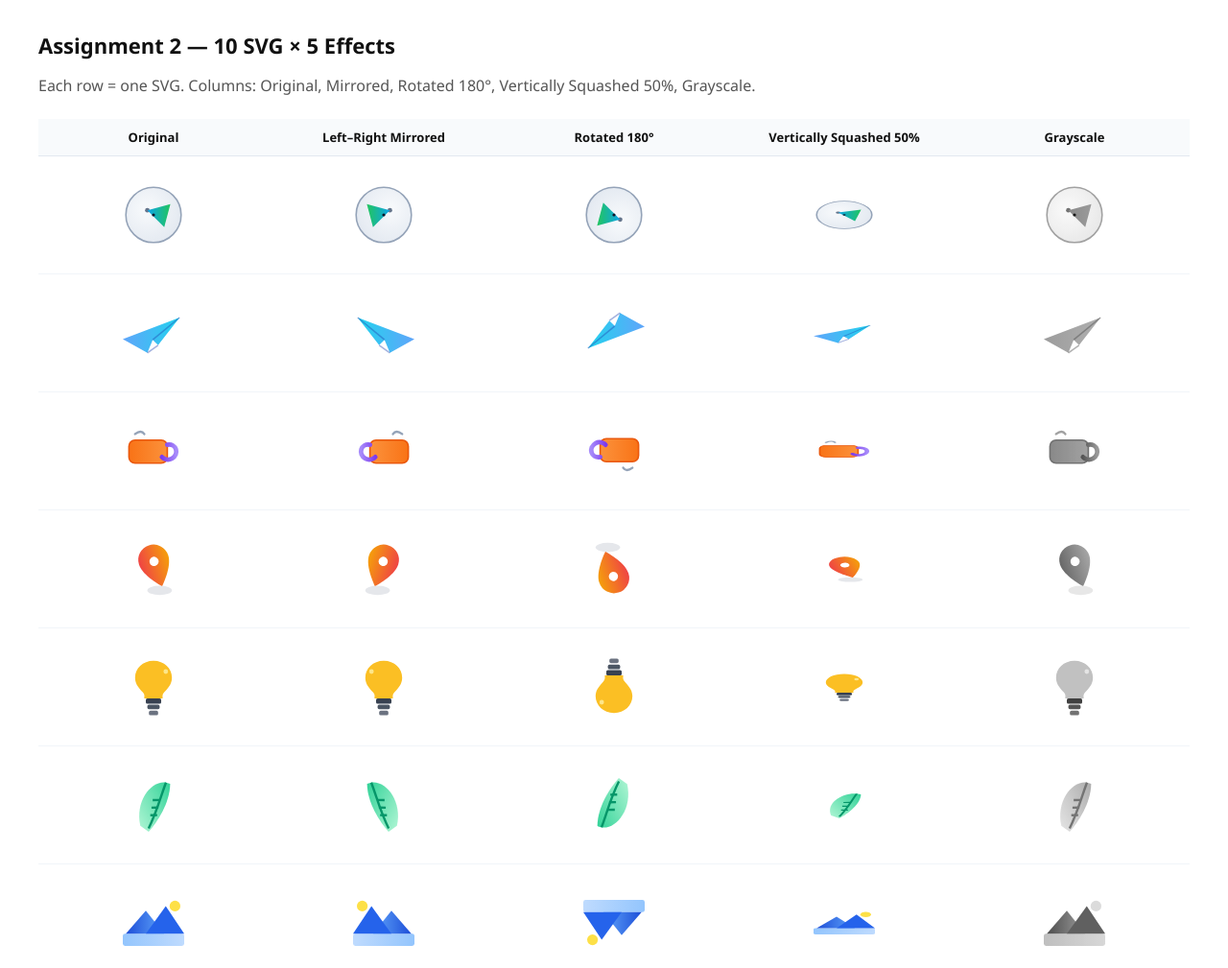
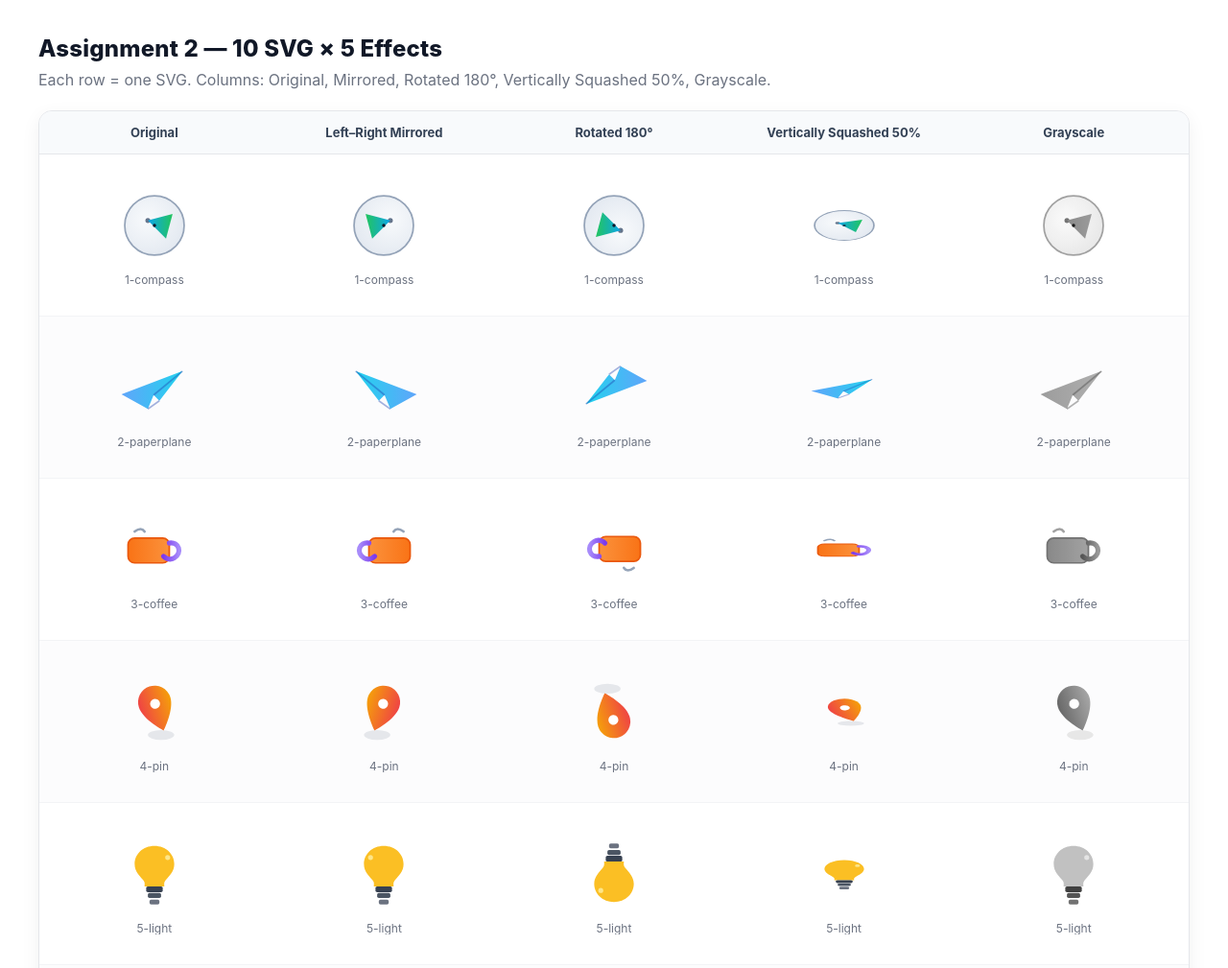
Before and after one commit to SHAYIPING/IDV-assignment2, a plain HTML site: page index.html in a window 1280 px wide. Shown: the top 1009 px of the page at 96% size. Drawn offline with Linux system fonts and the light colour scheme.

Commit message:
Update index.html

```diff
--- a/index.html
+++ b/index.html
@@ -6,77 +6,74 @@
 <title>Assignment 2 — 10×5 SVG Effects</title>
 
 <style>
-  html, body {
-    background: #fff;               /* 必须纯白背景 */
-    margin: 0;
-    font-family: "Segoe UI", Arial, sans-serif;
-    color: #111;
+  :root{
+    --bg:#ffffff;         /* 纯白背景 */
+    --ink:#111827;
+    --muted:#6b7280;
+    --line:#e5e7eb;
+    --line-2:#f3f4f6;
+    --head:#f8fafc;
+    --shadow:0 6px 20px rgba(0,0,0,.06);
+    --radius:14px;
+  }
+  html,body{background:var(--bg); margin:0; color:var(--ink); font-family:ui-sans-serif, -apple-system, Segoe UI, Roboto, Arial, "PingFang SC", "Noto Sans SC", "Microsoft YaHei", sans-serif;}
+  .wrap{max-width:1200px; margin:36px auto; padding:0 16px;}
+  h1{margin:0 0 8px; font-size:24px; font-weight:800; letter-spacing:.2px;}
+  p.desc{margin:0 0 22px; color:var(--muted);}
+
+  /* 表格外层卡片 */
+  .card{background:#fff; border:1px solid var(--line); border-radius:var(--radius); box-shadow:var(--shadow); overflow:hidden;}
+
+  table{width:100%; border-collapse:separate; border-spacing:0; table-layout:fixed;}
+  thead th{
+    position:sticky; top:0; z-index:1;
+    background:var(--head);
+    color:#334155;
+    font-size:13px; font-weight:700; text-align:center;
+    padding:14px 8px; border-bottom:1px solid var(--line);
   }
 
-  .wrap {
-    max-width: 1200px;
-    margin: 32px auto;
-    padding: 0 16px;
+  tbody td{
+    border-bottom:1px solid var(--line-2);
+    text-align:center; vertical-align:middle;
+    padding:14px 8px; height:140px;
   }
+  tbody tr:nth-child(even){ background:#fcfcfd; }     /* 隔行底色 */
 
-  h1 {
-    font-size: 22px;
-    font-weight: 700;
-    margin-bottom: 12px;
+  /* 单元格里的缩略图与标题 */
+  .thumb{display:flex; flex-direction:column; align-items:center; gap:8px;}
+  .thumb img{
+    width:86px; height:86px; object-fit:contain; display:block;
+    transition:transform .15s ease;
   }
+  tbody td:hover .thumb img{ transform:translateY(-2px); }
 
-  p {
-    color: #555;
-    margin-bottom: 24px;
-  }
-
-  table {
-    width: 100%;
-    border-collapse: collapse;
-    table-layout: fixed;
-  }
-
-  th {
-    background: #f8fafc;
-    font-size: 13px;
-    font-weight: 600;
-    padding: 10px;
-    border-bottom: 1px solid #e2e8f0;
-    text-align: center;
-  }
-
-  td {
-    border-bottom: 1px solid #f1f5f9;
-    height: 120px;
-    text-align: center;
-    vertical-align: middle;
-  }
-
-  img {
-    width: 80px;
-    height: 80px;
-    object-fit: contain;
-    display: block;
-    margin: 0 auto;
+  .cap{
+    font-size:12px; line-height:1; color:var(--muted);
+    white-space:nowrap; overflow:hidden; text-overflow:ellipsis;
+    max-width:120px;
   }
 
   /* 5种效果 */
-  .mirror  { transform: scaleX(-1); transform-origin: center center; }
-  .rot180  { transform: rotate(180deg); transform-origin: center center; }
-  .squash  { transform: scaleY(0.5); transform-origin: center center; }
-  .gray    { filter: grayscale(100%); }
+  .mirror { transform:scaleX(-1); transform-origin:center center; }
+  .rot180 { transform:rotate(180deg); transform-origin:center center; }
+  .squash { transform:scaleY(0.5); transform-origin:center center; }
+  .gray   { filter:grayscale(100%); }
 
-  /* 轻微悬浮效果 */
-  td:hover { background: #f9fafb; transition: background 0.2s; }
+  /* 小屏时可横向滚动（列数固定为5不改变） */
+  .scroll{overflow:auto;}
+  .scroll::-webkit-scrollbar{height:10px}
+  .scroll::-webkit-scrollbar-thumb{background:#e2e8f0;border-radius:999px}
 </style>
 </head>
 
 <body>
   <div class="wrap">
     <h1>Assignment 2 — 10 SVG × 5 Effects</h1>
-    <p>Each row = one SVG. Columns: Original, Mirrored, Rotated 180°, Vertically Squashed 50%, Grayscale.</p>
+    <p class="desc">Each row = one SVG. Columns: Original, Mirrored, Rotated 180°, Vertically Squashed 50%, Grayscale.</p>
 
-    <table id="grid">
+    <div class="card scroll">
+      <table id="grid" aria-label="SVG effects table">
         <thead>
           <tr>
             <th>Original</th>
@@ -89,6 +86,7 @@
         <tbody></tbody>
       </table>
     </div>
+  </div>
 
 <script>
   /* 10 个 SVG 文件 */
@@ -97,21 +95,33 @@
     "6-feather.svg","7-mountain-sun.svg","8-camera.svg","9-flower-side.svg","10-headset-mic.svg"
   ];
 
+  /* 生成 10×5 表格，并在每个单元格下显示文件名作为小标题 */
   const tbody = document.querySelector("#grid tbody");
+  const effects = ["orig","mirror","rot180","squash","gray"];
 
-  for (const f of files) {
+  files.forEach(f=>{
     const tr = document.createElement("tr");
-    for (const cls of ["orig", "mirror", "rot180", "squash", "gray"]) {
-      const td = document.createElement("td");
+    effects.forEach(cls=>{
+      const td  = document.createElement("td");
+      const box = document.createElement("div");
+      box.className = "thumb";
+
       const img = document.createElement("img");
       img.src = `svgs/${f}`;
       img.alt = f;
-      if (cls !== "orig") img.className = cls;
-      td.appendChild(img);
+      if(cls!=="orig") img.className = cls;
+
+      const cap = document.createElement("div");
+      cap.className = "cap";
+      cap.textContent = f.replace(/\.\w+$/,'');  // 去掉扩展名
+
+      box.appendChild(img);
+      box.appendChild(cap);
+      td.appendChild(box);
       tr.appendChild(td);
-    }
+    });
     tbody.appendChild(tr);
-  }
+  });
 </script>
 
 </body>
```
Lines whose indentation alone changed are shown as unchanged.
